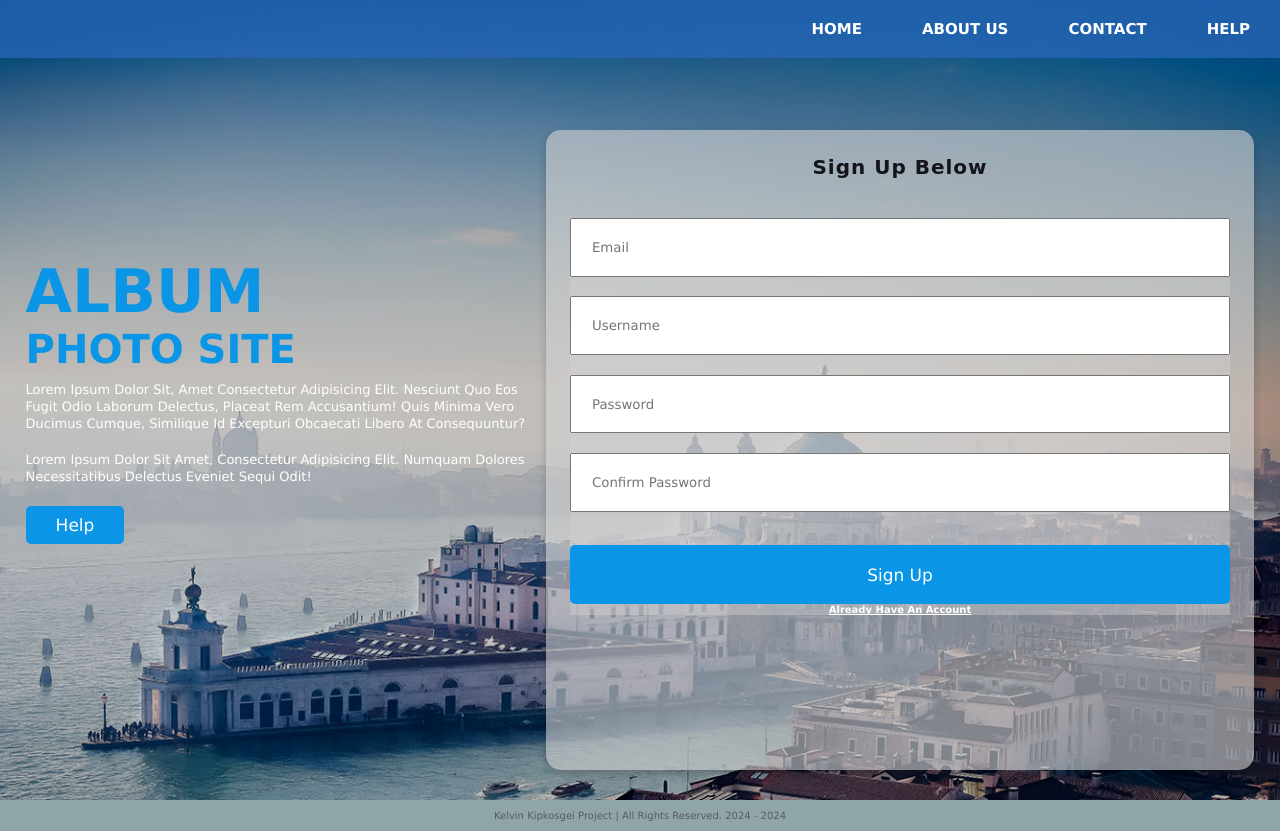
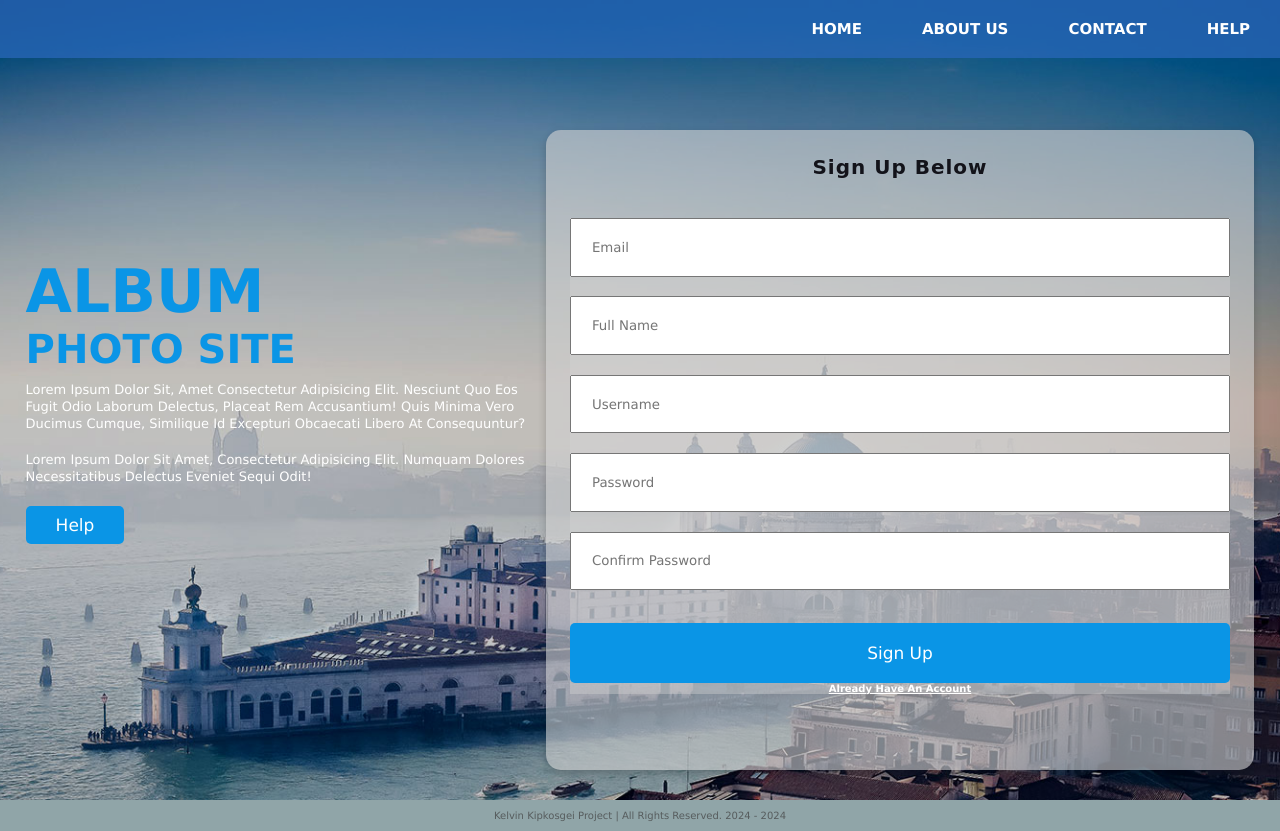
Before and after one commit to Sanga78/photoalbum, a Django app: page /app/register in a window 1280 px wide. Run offline with Django 4.2, Linux system fonts and the light colour scheme.

Commit message:
Update user_register.html
updated registration template

```diff
--- a/Album/Templates/user_register.html
+++ b/Album/Templates/user_register.html
@@ -49,6 +49,7 @@
 						{% endfor %}
 					{% endif %}
 					<input id="email_signUp" name="email" type="email" placeholder="Email">
+					<input id="name" name="name" type="text" placeholder="Full Name">
 					<input id="username" name="username" type="text" placeholder="Username">
 					<input id="password1" name="password1" type="password" placeholder="Password">
 					<input id="password2" name="password2" type="password" placeholder="Confirm Password">
```
